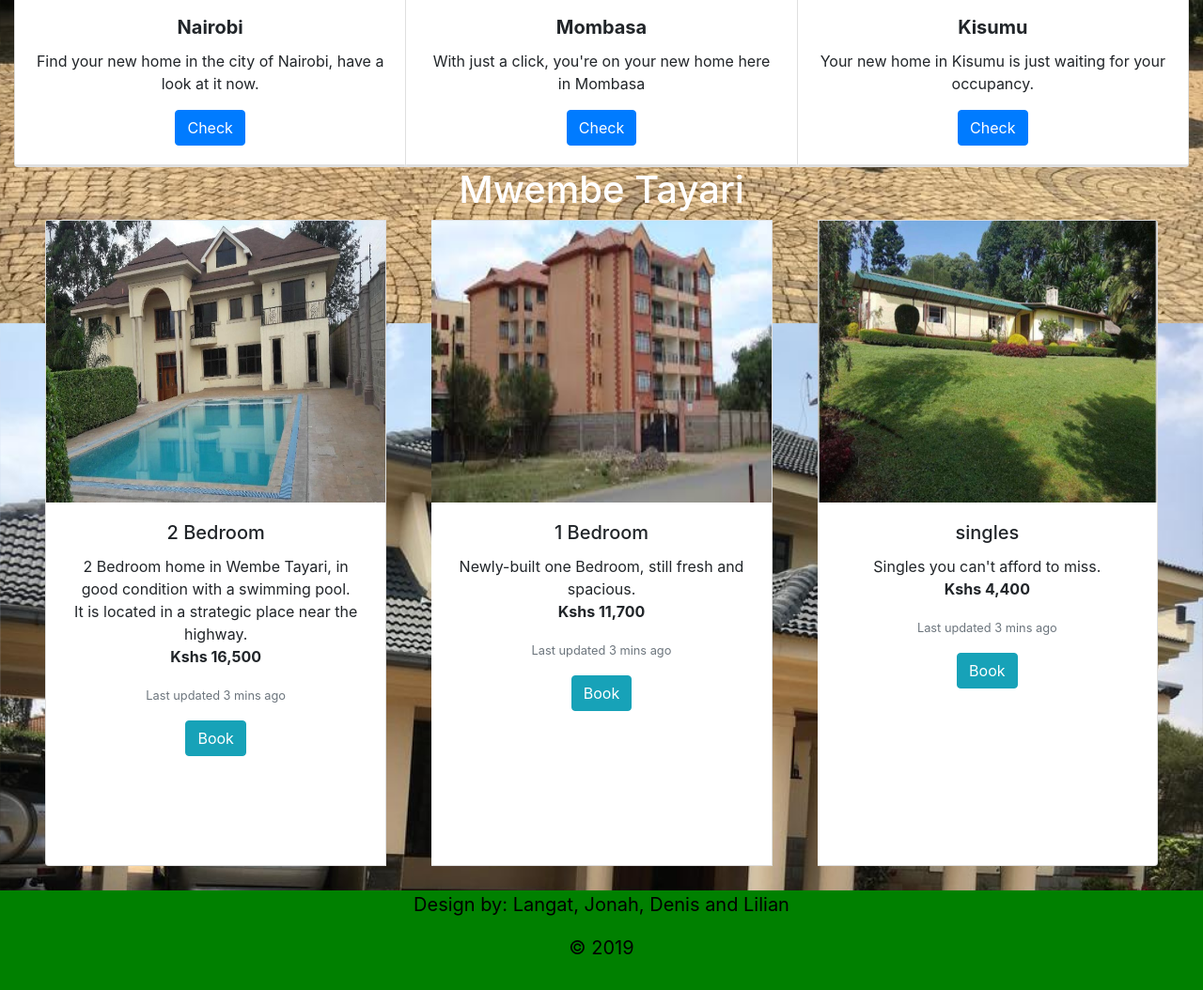
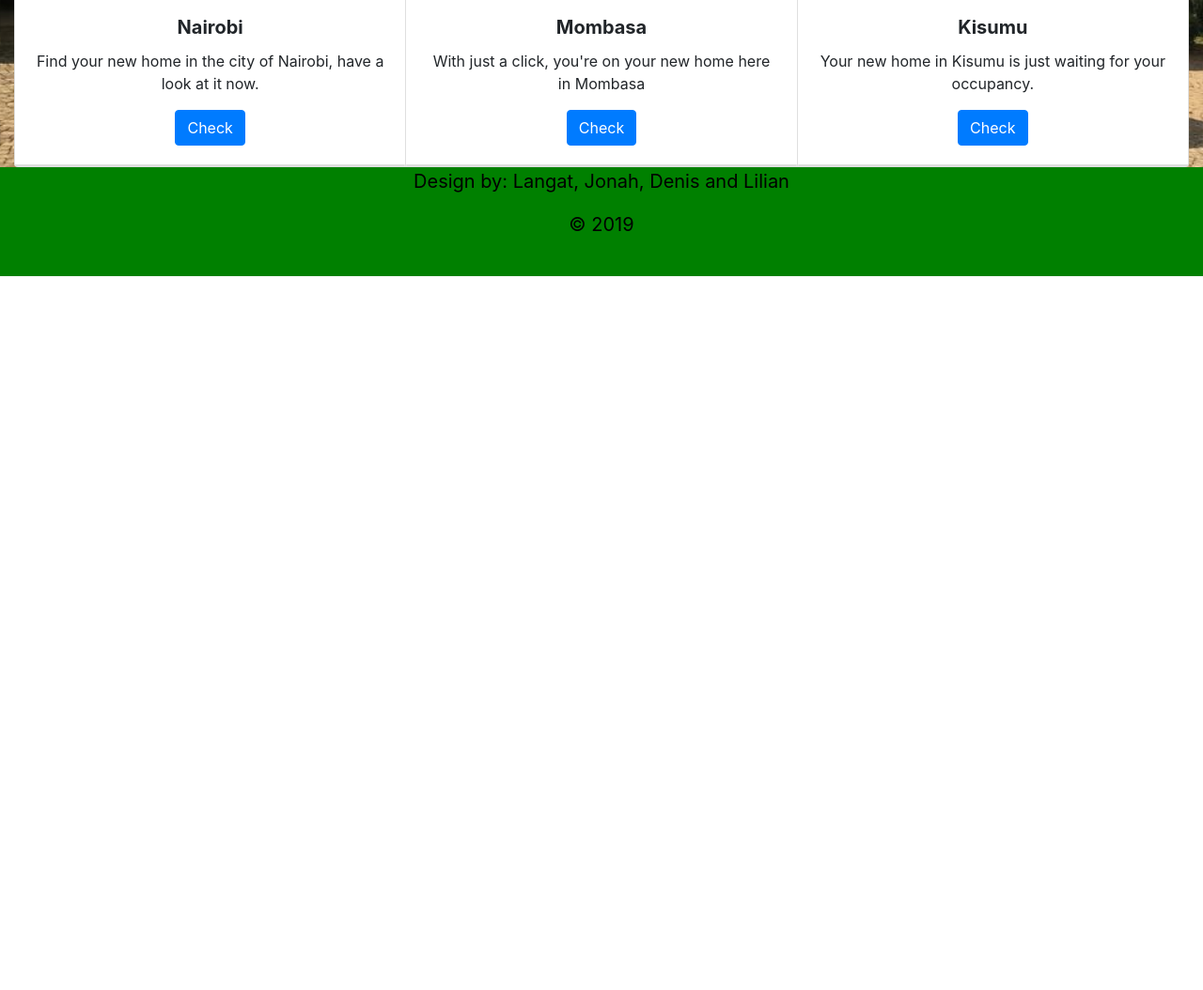
Before and after one commit to Langat05/keja-chap-chap, a plain HTML site: page index.html in a window 1280 px wide. Shown: the part 1576-2630 px from the top of the page at 94% size. After the commit the page ends 1870 px from the top, so only its background shows below. Drawn offline with nearby package versions, Linux system fonts and the light colour scheme.

Commit message:
Update index.html

```diff
--- a/index.html
+++ b/index.html
@@ -364,38 +364,6 @@
       </div>
     </div>
   </div>
-        <h1 style="color:white; text-align:center">Mwembe Tayari</h1>
-        <div class="card-group" id="nyali" style="text-align:center; margin-left:3rem">
-
-            <div class="card">
-              <img src="images/wembe1.jpg"  alt="2-bedroom" height="300px">
-              <div class="card-body" style="text-align:center">
-                <h5 class="card-title">2 Bedroom</h5>
-                <p class="card-text">2 Bedroom home in Wembe Tayari, in good condition with a swimming pool.<br>
-                It is located in a strategic place near the highway.<br><b>Kshs 16,500</b></p>
-                <p class="card-text"><small class="text-muted">Last updated 3 mins ago</small></p>
-                <button type="button" class="btn btn-info">Book</button>
-              </div>
-            </div>
-            <div class="card" style="margin-left:3rem">
-              <img src="images/wembe2.jpg" alt="1-bedroom" height="300px">
-              <div class="card-body">
-                <h5 class="card-title">1 Bedroom</h5>
-                <p class="card-text">Newly-built one Bedroom, still fresh and spacious.<br><b>Kshs 11,700</b></p>
-                <p class="card-text"><small class="text-muted">Last updated 3 mins ago</small></p>
-                <button type="button" class="btn btn-info">Book</button>
-              </div>
-            </div>
-            <div class="card" style="margin-left:3rem; margin-right: 3rem">
-              <img src="images/wembe3.jpg" alt="Bedsitter" height="300px">
-              <div class="card-body">
-                <h5 class="card-title">singles</h5>
-                <p class="card-text">Singles you can't afford to miss.<br><b>Kshs 4,400</b></p>
-                <p class="card-text"><small class="text-muted">Last updated 3 mins ago</small></p>
-                <button type="button" class="btn btn-info">Book</button><br><br><br><br><br><br><br><br>
-              </div>
-            </div>
-          </div>
 
   <div id="kis">
     <h1 style="color:white; text-align:center">Kisumu</h1>
```
